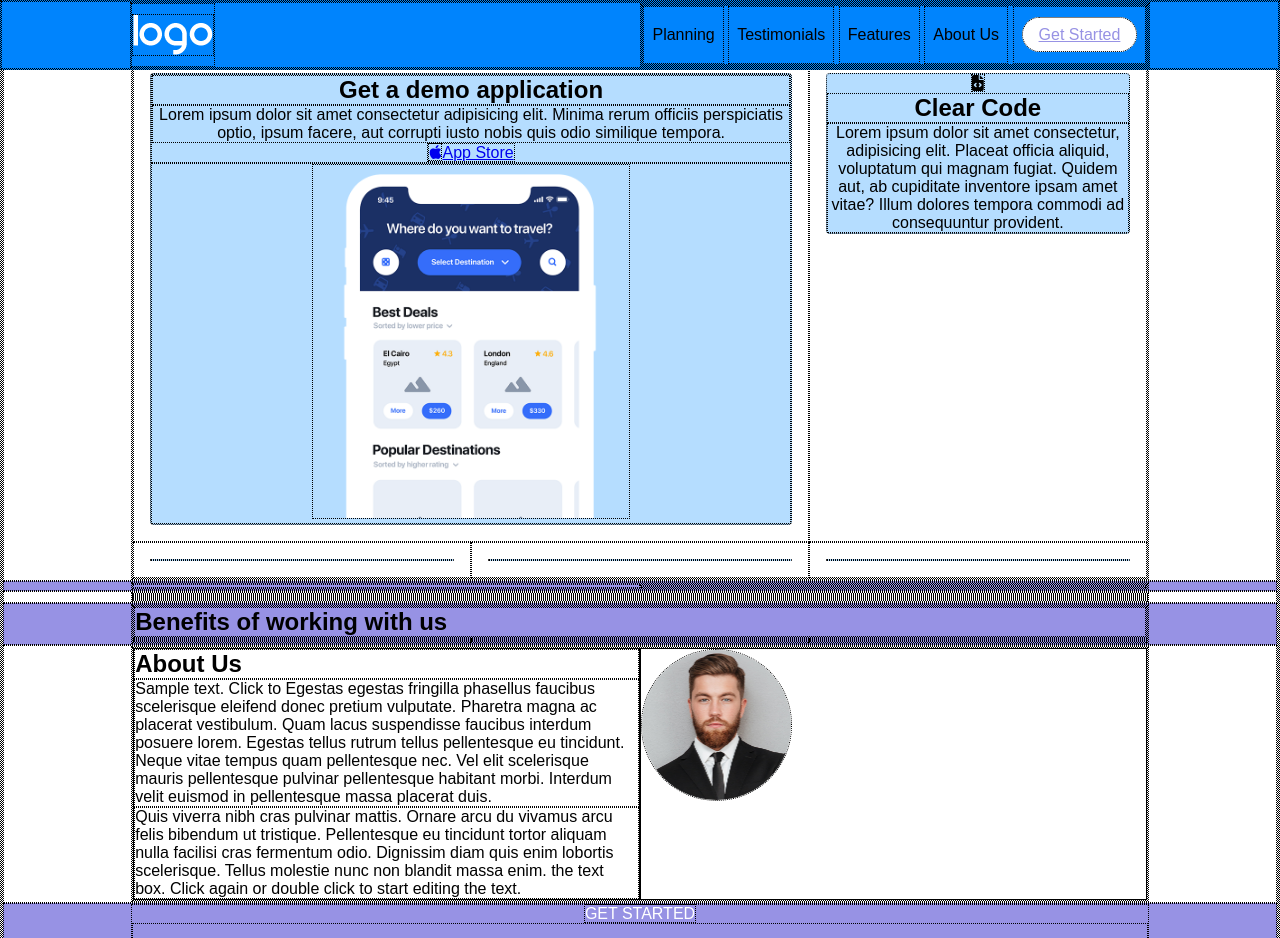
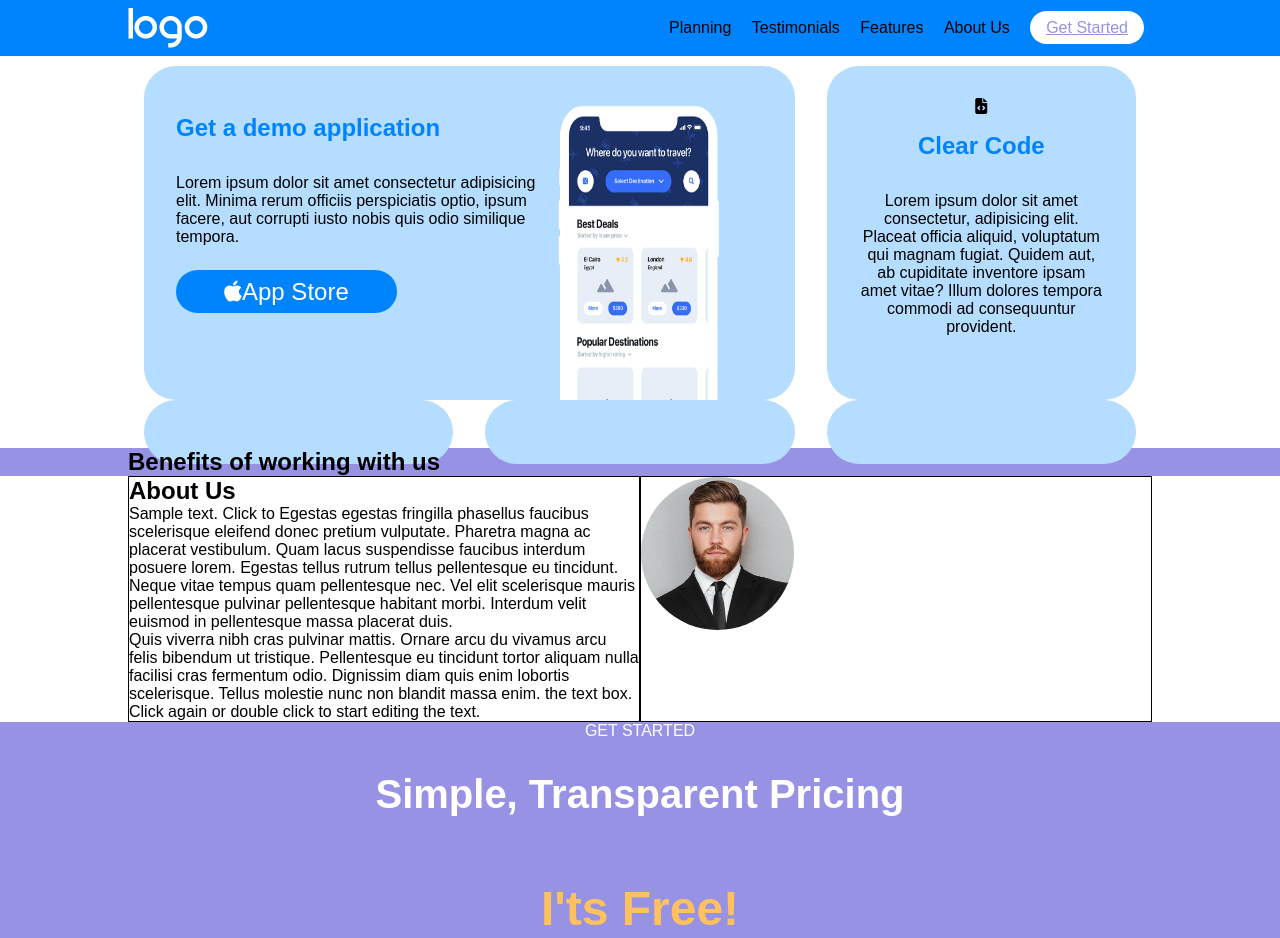
Before and after one commit to Richter96/htmlcss-responsive-layout, a plain HTML site: page index.html in a window 1280 px wide. Shown: the top 938 px of the page. Drawn offline with Linux system fonts and the light colour scheme.

Commit message:
fix cad app

```diff
--- a/asset/css/style.css
+++ b/asset/css/style.css
@@ -1,5 +1,5 @@
 /* #region debug */
-* {
+ {
     border: 1px dotted black;
 }
 
@@ -15,9 +15,6 @@
     border: 1px solid black;
 }
 
-.debug .card {
-    height: 100%;
-}
 
 .debug .start,
 .about_as [class^="col_"] {
@@ -79,8 +76,15 @@ img {
     color: var(--primary-);
     border-radius: 3rem;
     padding: 0.5rem 1rem;
+    border: none;
 }
-
+.card h2 {
+    padding: 1rem 0;
+    color: var(--secondary-);
+}
+.card p {
+    padding: 1rem 0 2rem;
+}
 /* #endregion utility */
 
 
@@ -148,14 +152,31 @@ ul li {
 .demo .card {
     background-color: var(--lightblu-);
     margin: 1rem;
-    border-radius: 4px;
+    border-radius: 2rem;
     text-align: center;
+    padding: 2rem 2rem 0 2rem;
+}
+
+.card {
+    height: 100%;
 }
 
 .app img{
-    width: 50%;
+    width: 90%;
 }
-
+.app a {
+    padding: 0.5rem 3rem;
+    background-color: var(--secondary-);
+    text-decoration: none;
+    color: var(--white-);
+    font-size: 1.5rem;
+}
+.text{
+    margin-bottom: 2rem;
+}
+.pic {
+    display: flex;
+}
 
 .benefits,
 .plan,
@@ -252,9 +273,7 @@ ul li {
     }
 
     .card.app {
-        display: flex;
-        justify-content: left;
-        flex-direction: column;
+        text-align: left;
     }
 }
 
@@ -274,4 +293,24 @@ ul li {
     .menu {
         display: flex;
     }
+    .card.app {
+        display: flex;
+    }
+
+    /* .text{
+        width: 60%;
+    }
+
+    .pic {
+        position: relative;
+        width: 40%;
+    }
+    .app img {
+        width: 70%;
+    }
+    .pic img {
+        position: absolute;
+        bottom: 0;
+        left: 15%;
+    } */
 }
--- a/index.html
+++ b/index.html
@@ -43,7 +43,7 @@
                             <div class="text">
                                 <h2>Get a demo application</h2>
                                 <p>Lorem ipsum dolor sit amet consectetur adipisicing elit. Minima rerum officiis perspiciatis optio, ipsum facere, aut corrupti iusto nobis quis odio similique tempora.</p>
-                                <a href="#"><i class="fa-brands fa-apple"></i>App Store</a>
+                                <a class="btn"href="#"><i class="fa-brands fa-apple"></i>App Store</a>
                             </div>
                             <div class="pic">
                                 <img src="./asset/img/phone.png" alt="phone">
```
